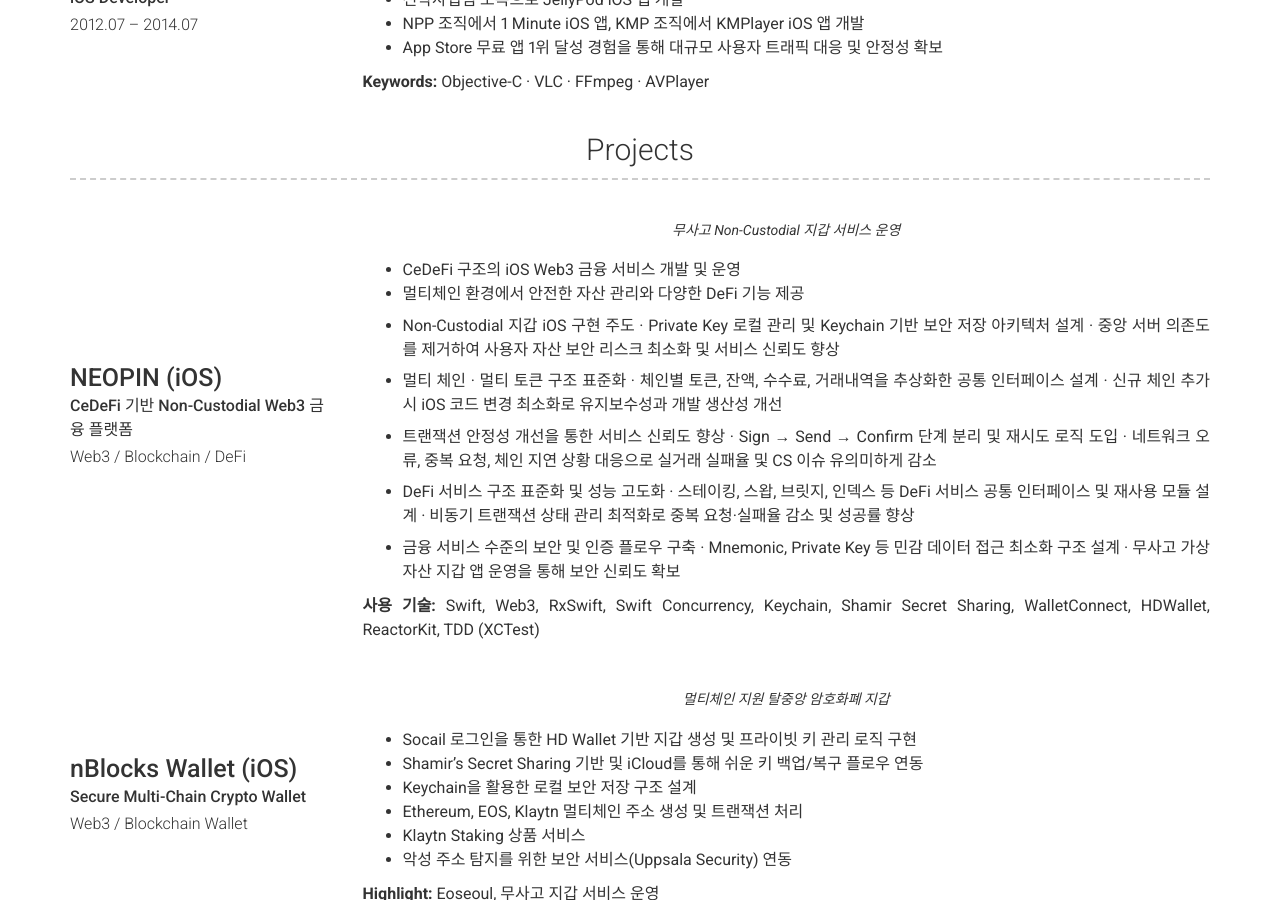
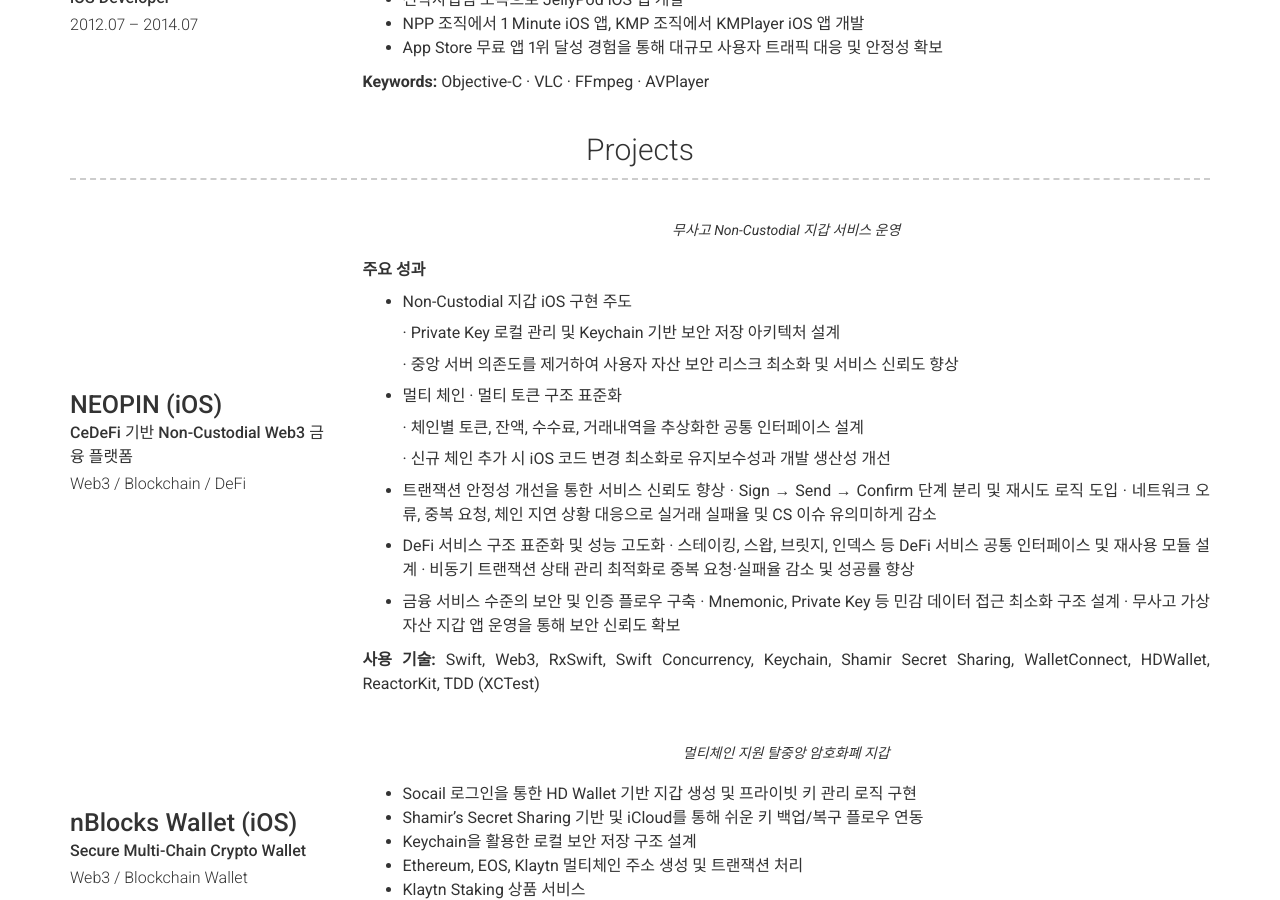
Before and after one commit to toypresent81/toypresent81.github.io, a Jekyll site: the page built from index.md, in a window 1280 px wide and 900 px high, scrolled down 1226 px. Built offline with Jekyll 4.4.1, drawn with Linux system fonts in a browser that asks for light colours; nearby versions of some CDN libraries.

Commit message:
Update _config.yml

```diff
--- a/_config.yml
+++ b/_config.yml
@@ -108,15 +108,18 @@ content:
         quote: >
           무사고 Non-Custodial 지갑 서비스 운영
         description: |
-          - CeDeFi 구조의 iOS Web3 금융 서비스 개발 및 운영
-          - 멀티체인 환경에서 안전한 자산 관리와 다양한 DeFi 기능 제공
+          **주요 성과**
 
           - Non-Custodial 지갑 iOS 구현 주도
+
             · Private Key 로컬 관리 및 Keychain 기반 보안 저장 아키텍처 설계
+
             · 중앙 서버 의존도를 제거하여 사용자 자산 보안 리스크 최소화 및 서비스 신뢰도 향상
 
           - 멀티 체인 · 멀티 토큰 구조 표준화
+
             · 체인별 토큰, 잔액, 수수료, 거래내역을 추상화한 공통 인터페이스 설계
+
             · 신규 체인 추가 시 iOS 코드 변경 최소화로 유지보수성과 개발 생산성 개선
 
           - 트랜잭션 안정성 개선을 통한 서비스 신뢰도 향상
```
